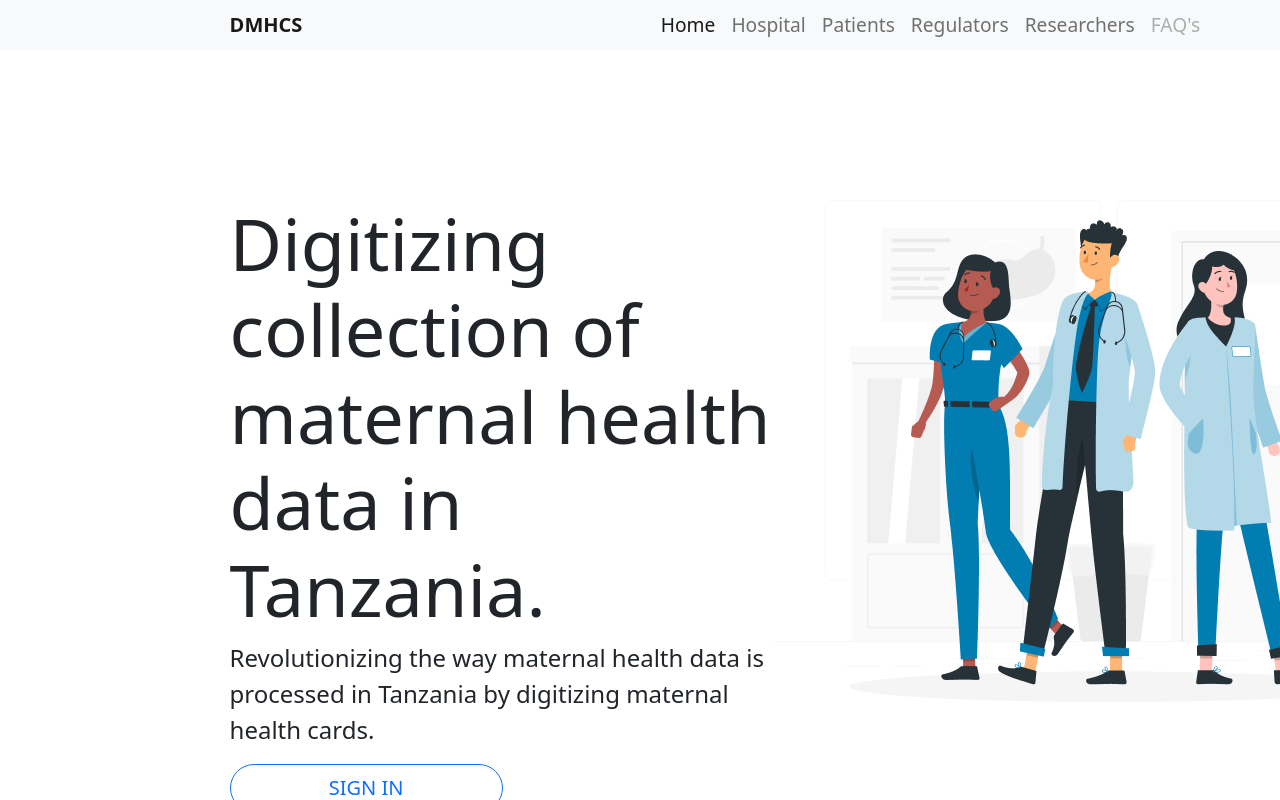
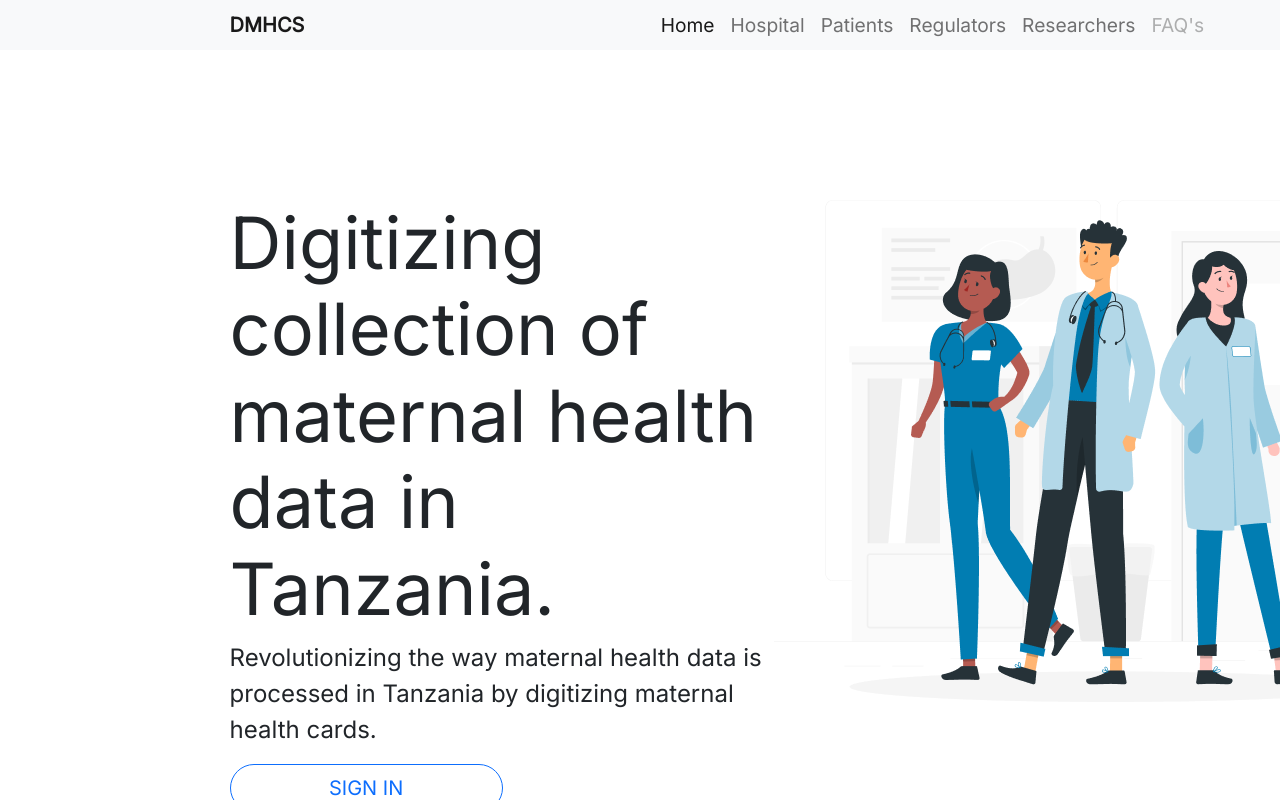
Before and after one commit to jackkweyunga/maternalhealthcardstz, a Django app: page / in a window 1280 px wide. Run offline with Django 4.2, Linux system fonts and the light colour scheme.

Commit message:
added inter font

```diff
--- a/regs/templates/assets/css/main.css
+++ b/regs/templates/assets/css/main.css
@@ -1,3 +1,8 @@
+@import url('https://fonts.googleapis.com/css2?family=Inter:wght@400&display=swap');
+
+body {
+  font-family: 'Inter', sans-serif;
+}
 /* For WebKit browsers (Chrome, Safari) */
 ::-webkit-scrollbar {
     width: 4px; /* Width of the scrollbar */
--- a/regs/templates/regs/dashboard.html
+++ b/regs/templates/regs/dashboard.html
@@ -10,6 +10,8 @@
         integrity="sha384-EVSTQN3/azprG1Anm3QDgpJLIm9Nao0Yz1ztcQTwFspd3yD65VohhpuuCOmLASjC" crossorigin="anonymous">
     <!-- icons -->
     <link rel="stylesheet" href="https://cdn.jsdelivr.net/npm/bootstrap-icons@1.10.5/font/bootstrap-icons.css">
+    <!-- main css -->
+    <link rel="stylesheet" href="{% static '/css/main.css' %}">
     <title>main | dashboard</title>
 </head>
 
--- a/regs/templates/regs/index.html
+++ b/regs/templates/regs/index.html
@@ -7,6 +7,8 @@
     <meta name="viewport" content="width=device-width, initial-scale=1.0">
     <link href="https://cdn.jsdelivr.net/npm/bootstrap@5.0.2/dist/css/bootstrap.min.css" rel="stylesheet"
         integrity="sha384-EVSTQN3/azprG1Anm3QDgpJLIm9Nao0Yz1ztcQTwFspd3yD65VohhpuuCOmLASjC" crossorigin="anonymous">
+    <!-- main css -->
+    <link rel="stylesheet" href="{% static '/css/main.css' %}">
     <title>Home | Dmhcs </title>
 </head>
 
--- a/regs/templates/regs/patientdash.html
+++ b/regs/templates/regs/patientdash.html
@@ -10,6 +10,8 @@
         integrity="sha384-EVSTQN3/azprG1Anm3QDgpJLIm9Nao0Yz1ztcQTwFspd3yD65VohhpuuCOmLASjC" crossorigin="anonymous">
     <!-- icons -->
     <link rel="stylesheet" href="https://cdn.jsdelivr.net/npm/bootstrap-icons@1.10.5/font/bootstrap-icons.css">
+    <!-- main css -->
+    <link rel="stylesheet" href="{% static '/css/main.css' %}">
     <title>main | dashboard</title>
 </head>
 
--- a/regs/templates/regs/researchdash.html
+++ b/regs/templates/regs/researchdash.html
@@ -10,6 +10,8 @@
         integrity="sha384-EVSTQN3/azprG1Anm3QDgpJLIm9Nao0Yz1ztcQTwFspd3yD65VohhpuuCOmLASjC" crossorigin="anonymous">
     <!-- icons -->
     <link rel="stylesheet" href="https://cdn.jsdelivr.net/npm/bootstrap-icons@1.10.5/font/bootstrap-icons.css">
+    <!-- main css -->
+    <link rel="stylesheet" href="{% static '/css/main.css' %}">
     <title>main | dashboard</title>
 </head>
 
```
Also changed, not shown: 1 other file.
